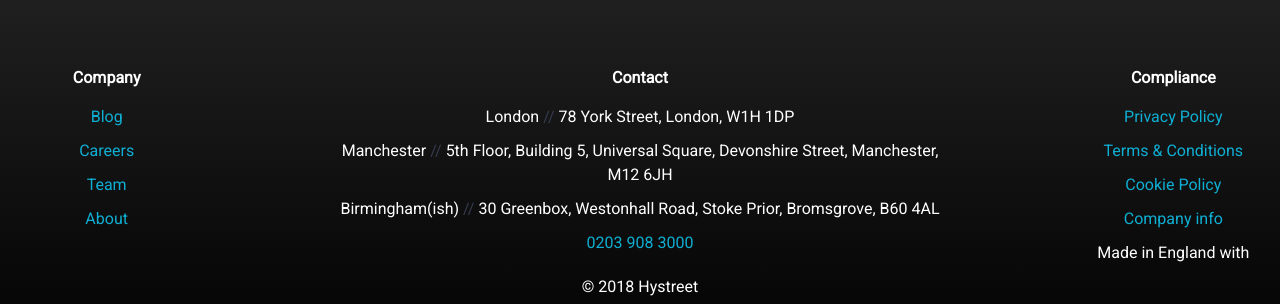
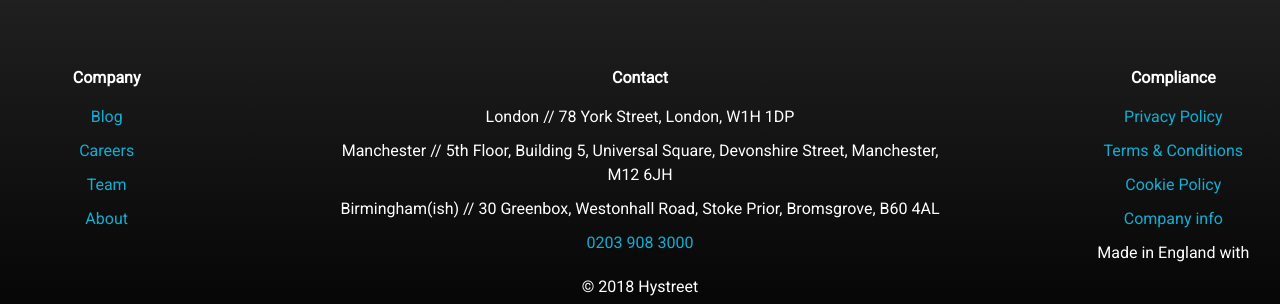
Before and after one commit to hidr/hystreet-marketing-live, a Jekyll site: the page built from index.html, in a window 1280 px wide and 900 px high, scrolled down 3460 px. Shown: the part 521-825 px from the top of the window. Built offline with Jekyll 4.4.1, drawn with Linux system fonts in a browser that asks for light colours.

Commit message:
updating footer

```diff
--- a/_includes/page-footer.html
+++ b/_includes/page-footer.html
@@ -10,9 +10,9 @@
     </div>
     <div class='large-8 columns'>
       <h4 style="color: #FFFFFF;">Contact</h4>
-      <p class="contact-text">London <span style="color: #343d4f;">//</span> 78 York Street, London, W1H 1DP</p>
-      <p class="contact-text">Manchester <span style="color: #343d4f;">//</span> 5th Floor, Building 5, Universal Square, Devonshire Street, Manchester, M12 6JH</p>
-      <p class="contact-text">Birmingham(ish) <span style="color: #343d4f;">//</span> 30 Greenbox, Westonhall Road, Stoke Prior, Bromsgrove, B60 4AL</p>
+      <p class="contact-text">London // 78 York Street, London, W1H 1DP</p>
+      <p class="contact-text">Manchester // 5th Floor, Building 5, Universal Square, Devonshire Street, Manchester, M12 6JH</p>
+      <p class="contact-text">Birmingham(ish) // 30 Greenbox, Westonhall Road, Stoke Prior, Bromsgrove, B60 4AL</p>
         <p class="contact-text"><a href="tel:+442039083000">0203 908 3000</p>
     </div>
     <div class='large-2 columns'>
```
